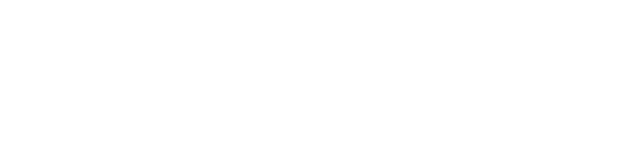
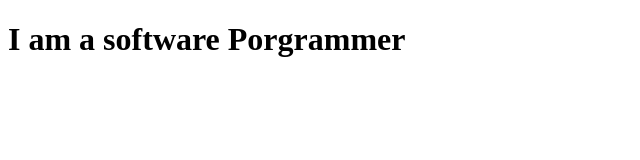
Before and after one commit to walid885/AutoTextAnimation, a plain HTML site: page index.html in a window 1280 px wide. Shown: the whole page, without its empty margins (0-640 px from the left). Drawn offline with Linux system fonts and the light colour scheme.

Commit message:
finishing the html part of the project

```diff
--- a/index.html
+++ b/index.html
@@ -7,6 +7,8 @@
     <title>Auto Text Animation </title>
 </head>
 <body>
-
+    <div class="container">
+        <h1>I am a software Porgrammer</h1>
+    </div>
 </body>
 </html>
```
